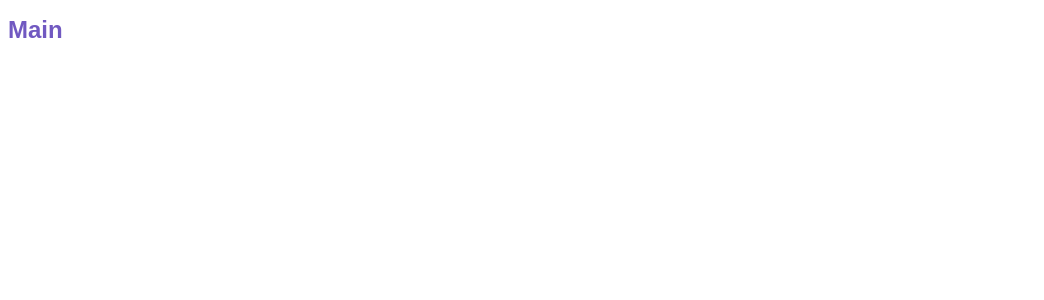
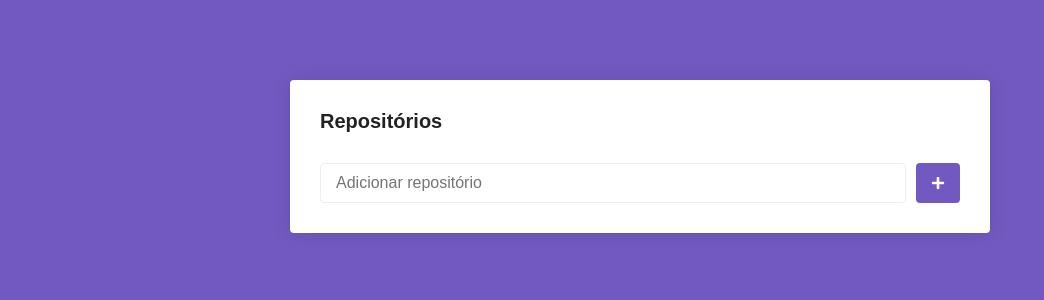
Before and after one commit to victorreinor/github-api-web, a React (Create React App) app: page / in a window 1280 px wide. Shown: the top 300 px of the page, without its empty margins (0-1044 px from the left). Built offline with nearby package versions, Linux system fonts and the light colour scheme.

Commit message:
adiciona a estrutura da pagina main e seus componentes estilizados

```diff
--- a/package.json
+++ b/package.json
@@ -5,6 +5,7 @@
   "dependencies": {
     "react": "^16.8.6",
     "react-dom": "^16.8.6",
+    "react-icons": "^3.7.0",
     "react-scripts": "3.0.1",
     "styled-components": "^4.3.2"
   },
--- a/src/App.js
+++ b/src/App.js
@@ -1,9 +1,14 @@
 import React from 'react';
 
 import Routes from './routes';
+import GlobalStyle from './styles/global';
 
 function App() {
-  return <Routes />;
+  return (
+    <>
+      <Routes /> <GlobalStyle />
+    </>
+  );
 }
 
 export default App;
--- a/src/pages/Main/index.js
+++ b/src/pages/Main/index.js
@@ -1,9 +1,23 @@
 import React from 'react';
 
-import { Title } from './styles';
+import { FaGithubAlt, FaPlus } from 'react-icons/fa';
+
+import { Container, Form, SubmitButton } from './styles';
 
 function Main() {
-  return <Title>Main</Title>;
+  return (
+    <Container>
+      <h1>Repositórios</h1>
+
+      <Form onSubmit={() => {}}>
+        <input type="text" placeholder="Adicionar repositório" />
+
+        <SubmitButton disabled>
+          <FaPlus color="#FFF" size={14} />
+        </SubmitButton>
+      </Form>
+    </Container>
+  );
 }
 
 export default Main;
--- a/src/pages/Main/styles.js
+++ b/src/pages/Main/styles.js
@@ -1,7 +1,49 @@
 import styled from 'styled-components';
 
-export const Title = styled.h1`
-  font-size: 24px;
-  color: #7159c1;
-  font-family: Arial, Helvetica, sans-serif;
+export const Container = styled.div`
+  max-width: 700px;
+  background: #fff;
+  border-radius: 4px;
+  box-shadow: 0 0 20px rgba(0, 0, 0, 0.1);
+  padding: 30px;
+  margin: 80px auto;
+
+  h1 {
+    font-size: 20px;
+    display: flex;
+    flex-direction: row;
+    align-items: center;
+
+    svg {
+      margin-right: 10px;
+    }
+  }
 `;
+
+export const Form = styled.form`
+  margin-top: 30px;
+  display: flex;
+  flex-direction: row;
+
+  input {
+    flex: 1;
+    border: 1px solid #eee;
+    padding: 10px 15px;
+    border-radius: 4px;
+    font-size: 16px;
+  }
+`;
+
+export const SubmitButton = styled.button.attrs({
+  type: 'submit',
+})`
+  background: #7159c1;
+  border: 0;
+  padding: 0 15px;
+  margin-left: 10px;
+  border-radius: 4px;
+
+  display: flex;
+  justify-content: center;
+  align-items: center;
+`;
--- /dev/null
+++ b/src/styles/global.js
@@ -0,0 +1,29 @@
+import { createGlobalStyle } from 'styled-components';
+
+export default createGlobalStyle`
+  * {
+    margin: 0;
+    padding: 0;
+    outline: 0;
+    box-sizing: border-box;
+  }
+
+  html, body, #root {
+    min-height: 100%;
+  }
+
+  body {
+    background: #7159c1;
+    -webkit-font-smoothing: antialiased !important;
+  }
+
+  body, input, button {
+    color: #222;
+    font-size: 14px;
+    font-family: Arial, Helvetica, sans-serif;
+  }
+
+  button {
+    cursor: pointer;
+  }
+`;
```
Also changed, not shown: 1 other file (tests, documents, lock files or other folders).
